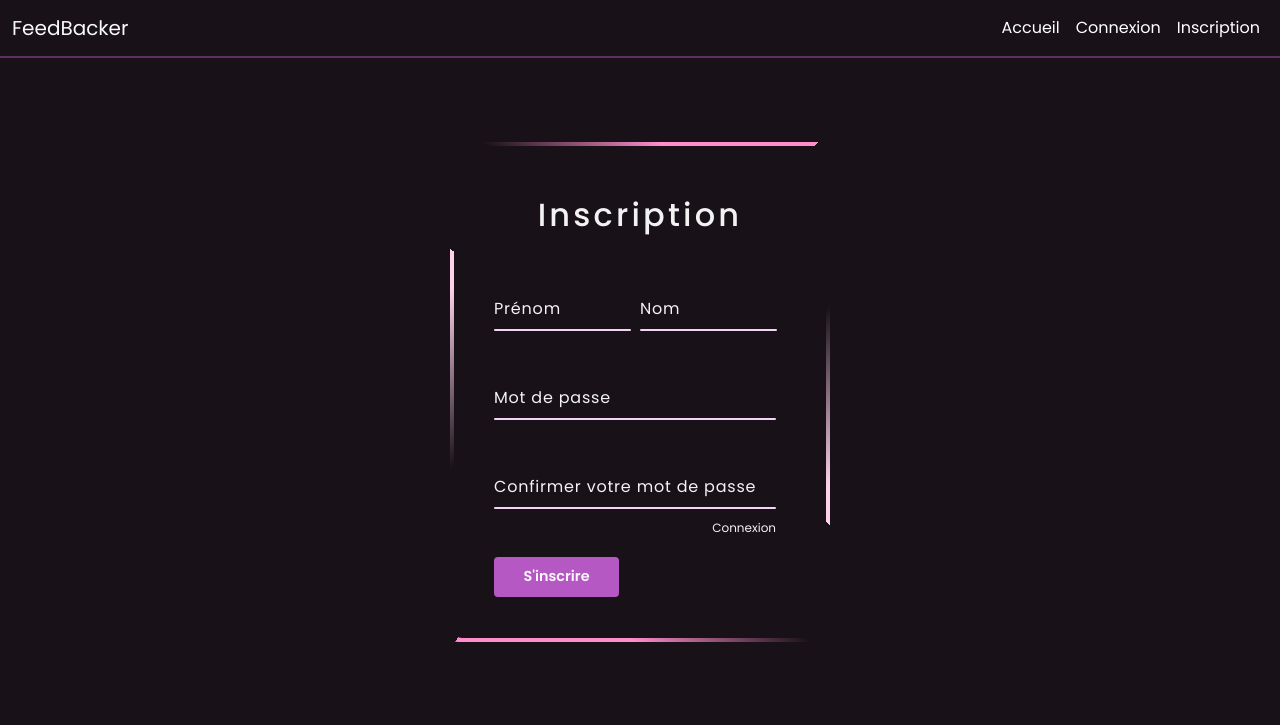
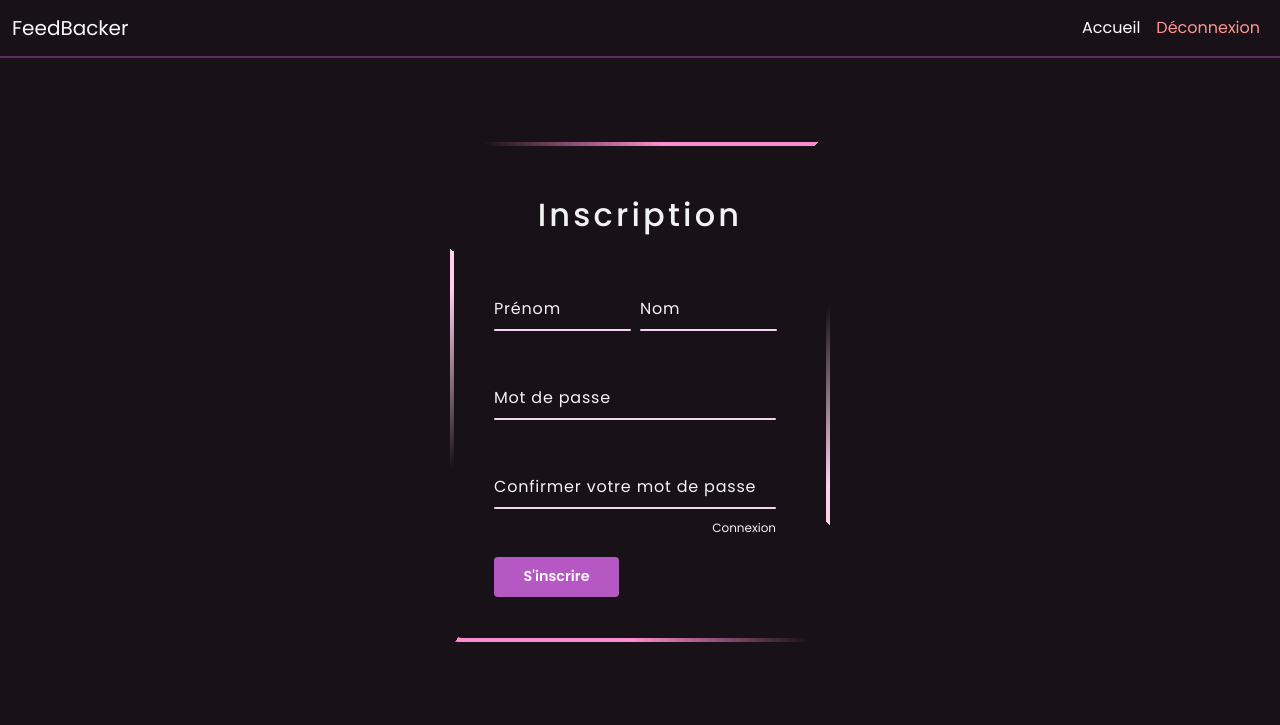
Before and after one commit to TolMen/FeedBacker, a PHP site: page /src/views/form/registForm.php in a window 1280 px wide. Shown: the top 725 px of the page. Run offline with PHP 8.4, Linux system fonts and the light colour scheme; the visitor is signed in with stand-in values (Sample User, id 1); some libraries are stand-ins or nearby versions.

Commit message:
Navbar update

```diff
--- a/src/views/component/navbar.php
+++ b/src/views/component/navbar.php
@@ -1,30 +1,21 @@
 <?php
-$current_page = basename($_SERVER['PHP_SELF']); // Récupère uniquement le nom du fichier actuel
+$current_page = basename($_SERVER['PHP_SELF']);
 ?>
 
 <nav class="navbar navbar-expand-lg" style="background-color: #181118; border-bottom: 2px solid #5E3061;">
     <div class="container-fluid">
         <span class="navbar-brand text-light">FeedBacker</span>
+        <?php if (!empty($_SESSION['id'])) { ?>
             <button class="navbar-toggler" type="button" data-bs-toggle="collapse" data-bs-target="#navbarNav" aria-controls="navbarNav" aria-expanded="false" aria-label="Toggle navigation">
                 <span class="navbar-toggler-icon"></span>
             </button>
             <div class="collapse navbar-collapse justify-content-end" id="navbarNav">
                 <ul class="navbar-nav mb-2 mb-lg-0">
+                    <a class="nav-link" href="home.php" style="color: <?php echo ($current_page == 'home.php') ? '#E796F3' : 'white'; ?>;">Accueil</a>
                     <li class="nav-item">
-                    <a class="nav-link <?php echo ($current_page == 'home.php') ? 'active text-primary' : ''; ?>" href="home.php" style="color: white;">Accueil</a>
+                        <a class="nav-link" style="color: #FF9592;" href="../../controller/userController/userStop.php" title="Déconnexion">Déconnexion</a>
                     </li>
-                <?php if (!empty($_SESSION['userID'])): ?>
-                    <li class="nav-item">
-                        <a class="nav-link" style="color: #E796F3;" href="src/control/UserControl/logout.php" title="Déconnexion">Déconnexion</a>
-                    </li>
-                <?php else: ?>
-                    <li class="nav-item">
-                        <a class="nav-link <?php echo ($current_page == 'login.php') ? 'active text-primary' : ''; ?>" href="login.php" style="color: white;">Connexion</a>
-                    </li>
-                    <li class="nav-item">
-                        <a class="nav-link <?php echo ($current_page == 'register.php') ? 'active text-primary' : ''; ?>" href="register.php" style="color: white;">Inscription</a>
-                    </li>
-                <?php endif; ?>
+                <?php } ?>
                 </ul>
             </div>
     </div>
```
Lines whose indentation alone changed are shown as unchanged.
